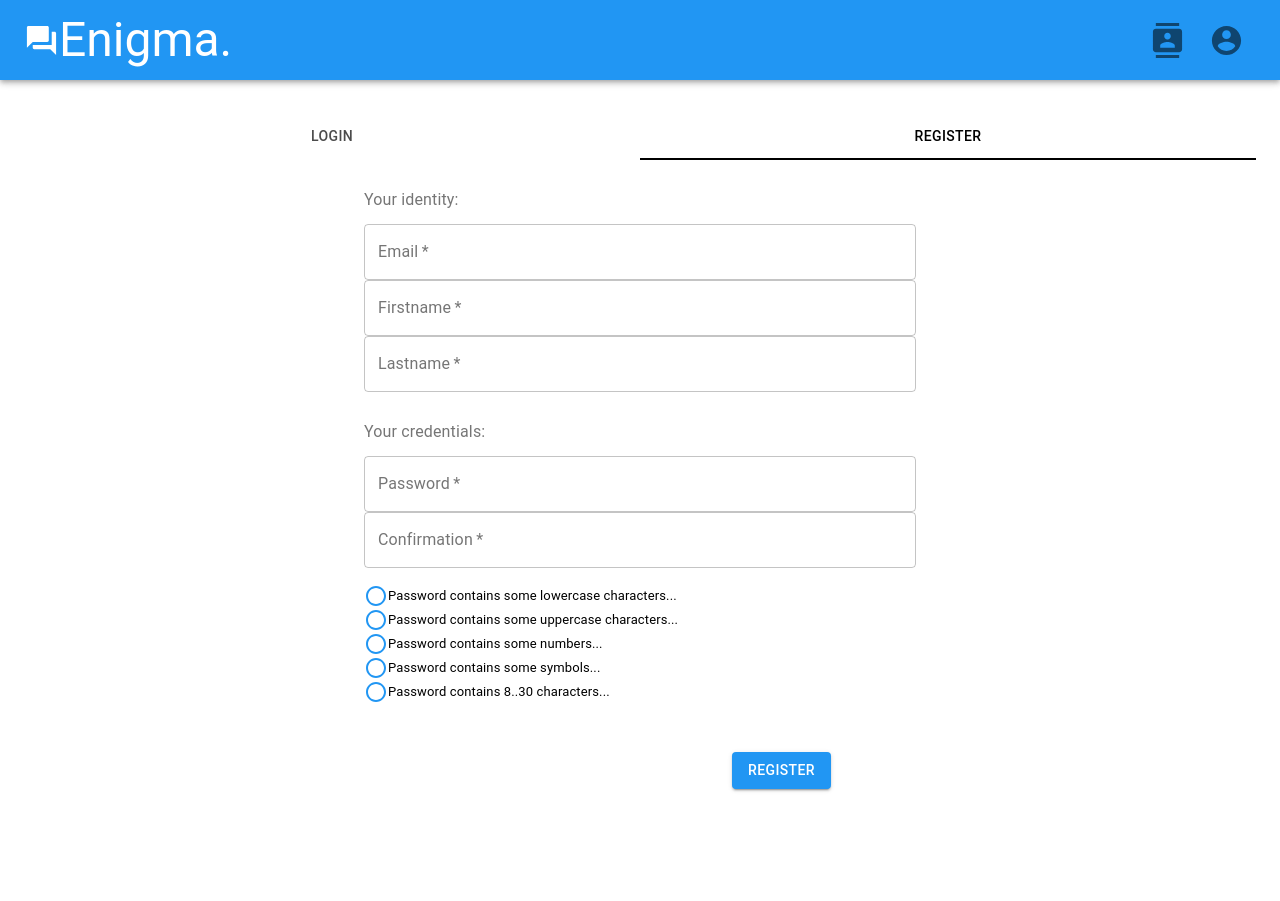
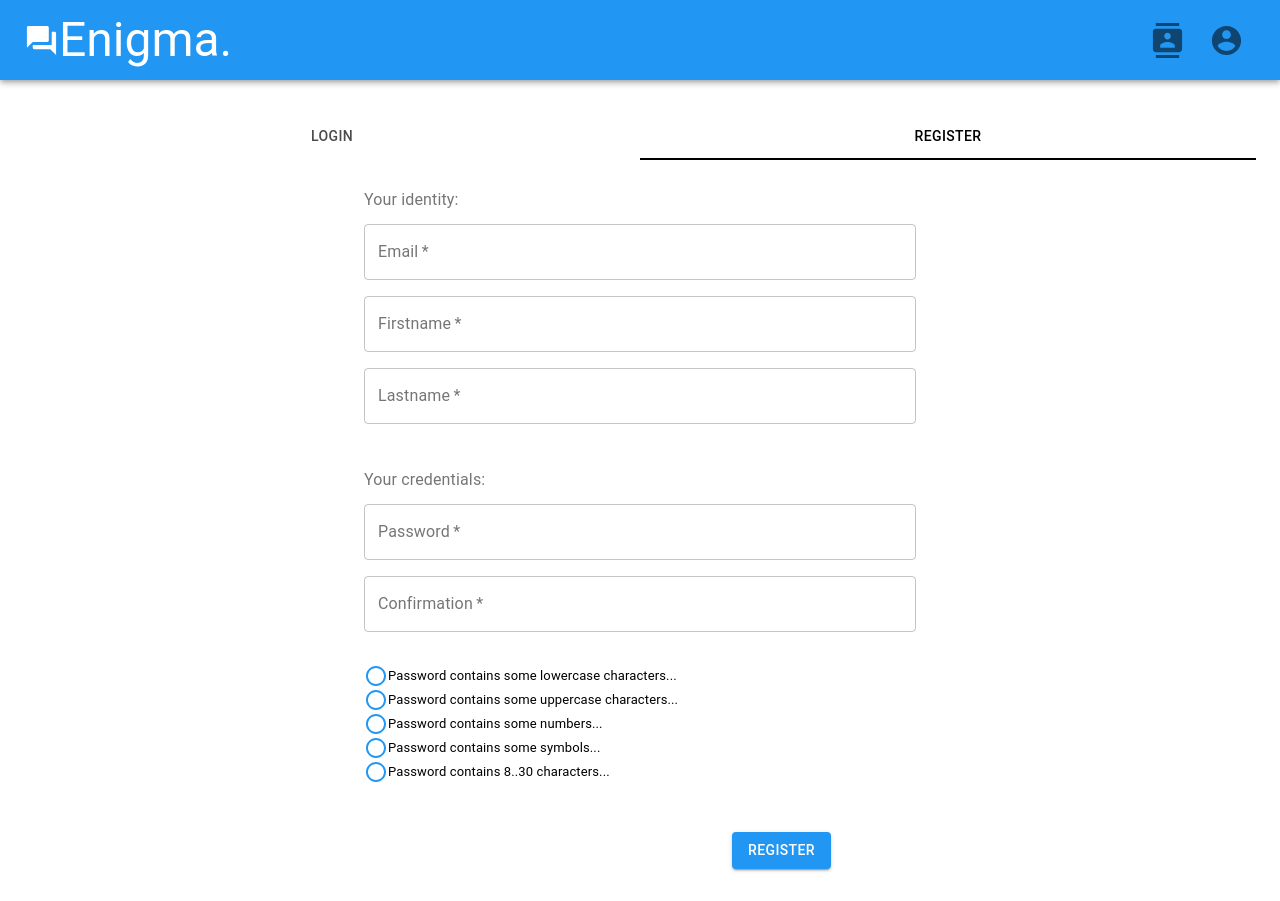
Before and after one commit to davidguerradsc/RebootJS-Front-AlanTuring-1, a React (Create React App) app: page /login in a window 1280 px wide. Both pictures are taken after a click on the tab "REGISTER". Before the commit the page ends 821 px from the top, so only its background shows below. Built offline with nearby package versions, Linux system fonts and the light colour scheme.

Commit message:
update chat

```diff
--- a/src/Chat/components/AttendeesList.tsx
+++ b/src/Chat/components/AttendeesList.tsx
@@ -6,6 +6,6 @@ export function AttendeesList({users} : {users: string[]}){
        {/* Pour utiliser UsersListItem il faudrait avoir accès à la liste des users et récupéere
        celui correspondant aux id de la liste reçue en props.
         {users.map((user, index) => <UsersListItem key={index} user={user} />)} */}
-        {users.map((user,index) => <ListItem key={index}>{user}</ListItem>)}
+    {users.map((user, index) => <ListItem key={index}>{user}</ListItem>)}
       </List>
 }
--- a/src/Chat/components/ChatInput.tsx
+++ b/src/Chat/components/ChatInput.tsx
@@ -5,7 +5,7 @@ class ChatInput extends React.Component {
   render(){
     return (
       <form>
-        <Grid container spacing={1} alignItems="center" justify="space-between">
+        <Grid container spacing={1} alignItems="center" justify="space-around">
           <Grid item xs={9}>
             <TextField
               fullWidth={true}
--- a/src/Chat/components/ChatScreen.tsx
+++ b/src/Chat/components/ChatScreen.tsx
@@ -1,4 +1,5 @@
 import React, { Fragment } from 'react';
+import { withRouter } from 'react-router-dom';
 import { getConversations } from '../../api/messages';
 import { Loading } from '../../Layout/components/Loading';
 import { IConversation } from '../types';
@@ -6,37 +7,44 @@ import { AttendeesList } from './AttendeesList';
 import ChatInput from './ChatInput';
 import { ChatMessages } from './ChatMessages';
 
+interface ChatScreenProps {
+  match: any;
+  history: any;
+  location: any;
+}
+
 interface ChatScreenState {
   conversation?: IConversation;
 }
 
-class ChatScreen extends React.Component<{}, ChatScreenState> {
-  constructor(props: {}){
+class ChatScreen extends React.Component<ChatScreenProps, ChatScreenState> {
+  constructor(props: ChatScreenProps) {
     super(props);
     this.state = {}
   }
 
-  componentDidMount(){
+  componentDidMount() {
     getConversations().then(conversations => {
+      const conversationID = this.props.match.params.conversationID
       this.setState({
-        conversation: conversations[0]
+        conversation: conversations.find(conv => conv._id === conversationID)
       })
     })
   }
 
-  render(){
+  render() {
     const { conversation } = this.state;
-    if(!conversation) return <Loading />
+    if (!conversation) return <Loading />
 
     return (
       <Fragment>
         <h1>Chat</h1>
         <ChatMessages messages={conversation.messages} />
         <ChatInput />
-        <AttendeesList users={conversation.targets}/>
+        <AttendeesList users={conversation.targets} />
       </Fragment>
     )
   }
 }
 
-export default ChatScreen;
+export default withRouter(ChatScreen);
--- a/src/Layout/components/AppContent.tsx
+++ b/src/Layout/components/AppContent.tsx
@@ -14,7 +14,7 @@ class AppContent extends React.Component {
         <Route path="/login" component={LoginScreen} />
         <Route path="/users" component={UsersList} />
         <Route path="/profile" component={ProfileScreen} />
-        <Route path="/conversation" component={ChatScreen} />
+        <Route path="/conversation/conversationid" component={ChatScreen} />
         <Route exact path="/" component={TodoList} />
         <Route><ErrorScreen errorMessage='Oops ! It seems like we did not find this page!' /></Route>
       </Switch>
--- a/src/Login/components/CredentialSection.tsx
+++ b/src/Login/components/CredentialSection.tsx
@@ -25,7 +25,7 @@ class CredentialSection extends React.Component<CredentialSectionProps> {
           Your credentials:
         </FormLabel>
         <FormGroup>
-          <TextField
+          <TextField style={{ marginBottom: '1rem' }}
             required
             label="Password"
             variant="outlined"
@@ -35,7 +35,7 @@ class CredentialSection extends React.Component<CredentialSectionProps> {
             onChange={(e) => this.props.handleChange("password", e.target.value)}
             {...(!password.isValid ? {error: true, helperText: password.error} : {})}
             />
-          <TextField
+          <TextField style={{ marginBottom: '1rem' }}
             required
             label="Confirmation"
             variant="outlined"
--- a/src/Login/components/IdentitySection.tsx
+++ b/src/Login/components/IdentitySection.tsx
@@ -18,7 +18,7 @@ class IdentitySection extends React.Component<IdentitySectionProps> {
           Your identity:
         </FormLabel>
         <FormGroup>
-          <TextField
+          <TextField style={{ marginBottom: '1rem' }}
             required
             label="Email"
             variant="outlined"
@@ -27,7 +27,7 @@ class IdentitySection extends React.Component<IdentitySectionProps> {
             onChange={(e) => this.props.handleChange("email", e.target.value)}
             {...(!email.isValid ? {error: true, helperText: email.error} : {})}
             />
-          <TextField
+          <TextField style={{ marginBottom: '1rem' }}
             required
             label="Firstname"
             variant="outlined"
@@ -36,7 +36,7 @@ class IdentitySection extends React.Component<IdentitySectionProps> {
             onChange={(e) => this.props.handleChange("firstname", e.target.value)}
             {...(!firstname.isValid ? {error: true, helperText: firstname.error} : {})}
             />
-          <TextField
+          <TextField style={{ marginBottom: '1rem' }}
             required
             label="Lastname"
             variant="outlined"
--- a/src/Login/components/LoginForm.tsx
+++ b/src/Login/components/LoginForm.tsx
@@ -37,10 +37,10 @@ class LoginForm extends React.Component<{}, LoginFormState> {
           <Box style={{margin: "2rem 0"}}>
             <TextField
               required
-              label="Email"
+              label="Emaile"
               variant="outlined"
               fullWidth={true}
-              style={{paddingBottom: "1rem 0"}}
+              style={{paddingBottom: "1rem 0", margin:'1rem 0'}}
               value={this.state.email}
               onChange={(e) => this.handleChange("email", e.target.value)}
               />
```
